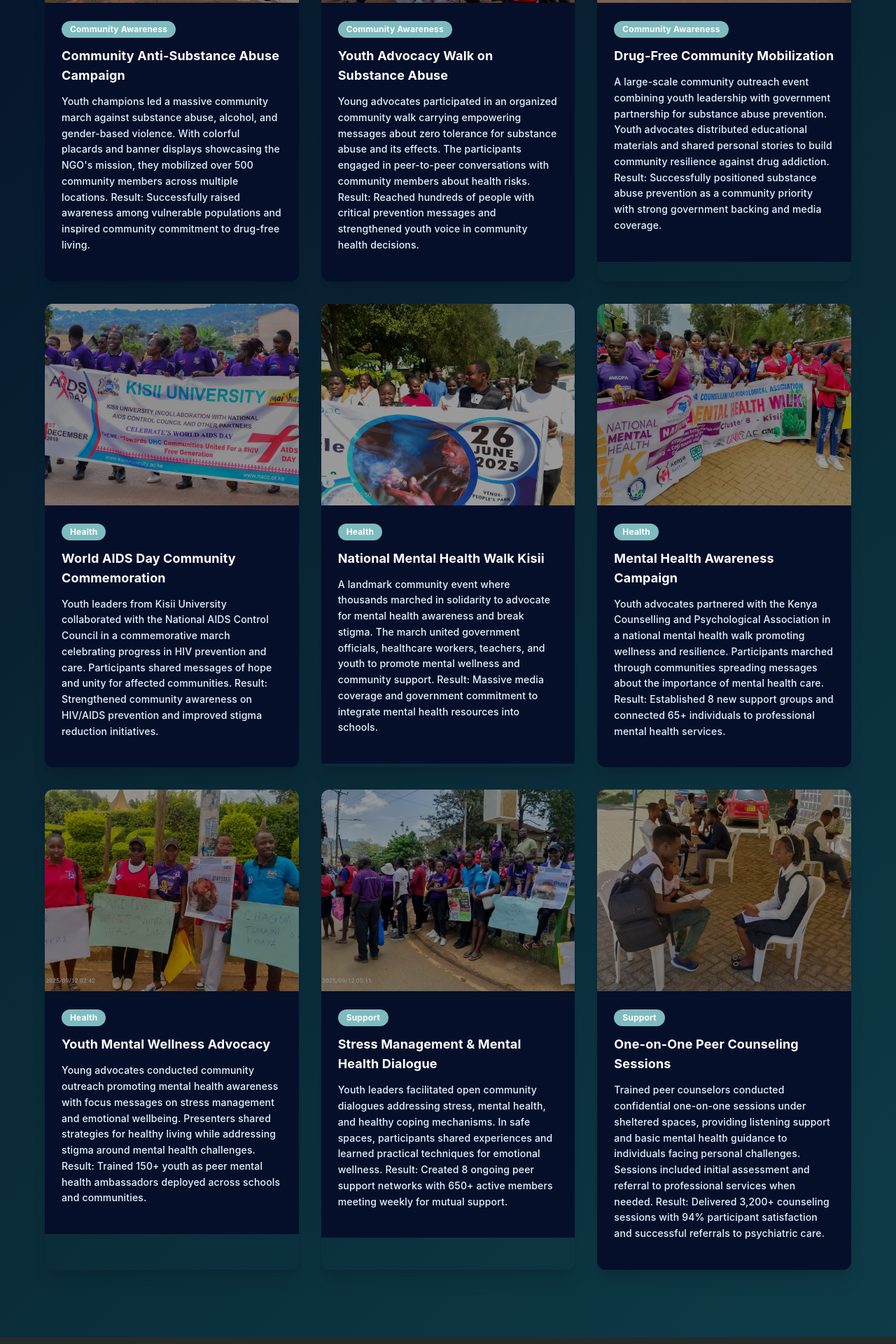
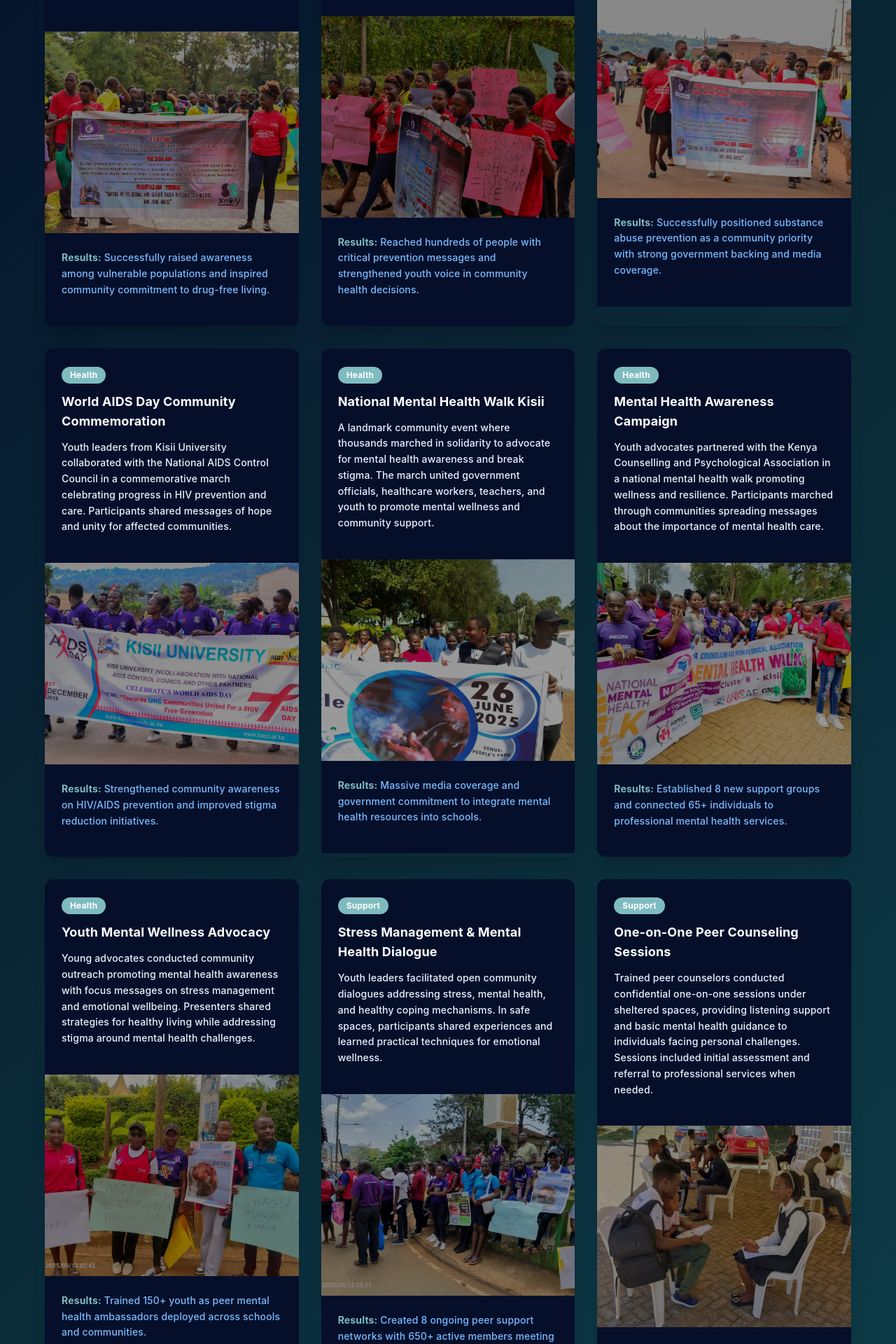
Before and after one commit to DerrickOmwanza/yoniserd, a React (Create React App) app: page /our-work in a window 1280 px wide. Shown: the part 1660-3580 px from the top of the page at 70% size. Built offline with nearby package versions, Linux system fonts and the light colour scheme.

Commit message:
Restructure Our Work gallery - description first, then image, then results

```diff
--- a/src/pages/OurWork.jsx
+++ b/src/pages/OurWork.jsx
@@ -30,55 +30,64 @@ const OurWork = () => {
       image: img1,
       title: 'Community Anti-Substance Abuse Campaign',
       category: 'Community Awareness',
-      details: 'Youth champions led a massive community march against substance abuse, alcohol, and gender-based violence. With colorful placards and banner displays showcasing the NGO\'s mission, they mobilized over 500 community members across multiple locations. Result: Successfully raised awareness among vulnerable populations and inspired community commitment to drug-free living.'
+      description: 'Youth champions led a massive community march against substance abuse, alcohol, and gender-based violence. With colorful placards and banner displays showcasing the NGO\'s mission, they mobilized over 500 community members across multiple locations.',
+      results: 'Successfully raised awareness among vulnerable populations and inspired community commitment to drug-free living.'
     },
     {
       image: img2,
       title: 'Youth Advocacy Walk on Substance Abuse',
       category: 'Community Awareness',
-      details: 'Young advocates participated in an organized community walk carrying empowering messages about zero tolerance for substance abuse and its effects. The participants engaged in peer-to-peer conversations with community members about health risks. Result: Reached hundreds of people with critical prevention messages and strengthened youth voice in community health decisions.'
+      description: 'Young advocates participated in an organized community walk carrying empowering messages about zero tolerance for substance abuse and its effects. The participants engaged in peer-to-peer conversations with community members about health risks.',
+      results: 'Reached hundreds of people with critical prevention messages and strengthened youth voice in community health decisions.'
     },
     {
       image: img3,
       title: 'Drug-Free Community Mobilization',
       category: 'Community Awareness',
-      details: 'A large-scale community outreach event combining youth leadership with government partnership for substance abuse prevention. Youth advocates distributed educational materials and shared personal stories to build community resilience against drug addiction. Result: Successfully positioned substance abuse prevention as a community priority with strong government backing and media coverage.'
+      description: 'A large-scale community outreach event combining youth leadership with government partnership for substance abuse prevention. Youth advocates distributed educational materials and shared personal stories to build community resilience against drug addiction.',
+      results: 'Successfully positioned substance abuse prevention as a community priority with strong government backing and media coverage.'
     },
     {
       image: img4,
       title: 'World AIDS Day Community Commemoration',
       category: 'Health',
-      details: 'Youth leaders from Kisii University collaborated with the National AIDS Control Council in a commemorative march celebrating progress in HIV prevention and care. Participants shared messages of hope and unity for affected communities. Result: Strengthened community awareness on HIV/AIDS prevention and improved stigma reduction initiatives.'
+      description: 'Youth leaders from Kisii University collaborated with the National AIDS Control Council in a commemorative march celebrating progress in HIV prevention and care. Participants shared messages of hope and unity for affected communities.',
+      results: 'Strengthened community awareness on HIV/AIDS prevention and improved stigma reduction initiatives.'
     },
     {
       image: img5,
       title: 'National Mental Health Walk Kisii',
       category: 'Health',
-      details: 'A landmark community event where thousands marched in solidarity to advocate for mental health awareness and break stigma. The march united government officials, healthcare workers, teachers, and youth to promote mental wellness and community support. Result: Massive media coverage and government commitment to integrate mental health resources into schools.'
+      description: 'A landmark community event where thousands marched in solidarity to advocate for mental health awareness and break stigma. The march united government officials, healthcare workers, teachers, and youth to promote mental wellness and community support.',
+      results: 'Massive media coverage and government commitment to integrate mental health resources into schools.'
     },
     {
       image: img6,
       title: 'Mental Health Awareness Campaign',
       category: 'Health',
-      details: 'Youth advocates partnered with the Kenya Counselling and Psychological Association in a national mental health walk promoting wellness and resilience. Participants marched through communities spreading messages about the importance of mental health care. Result: Established 8 new support groups and connected 65+ individuals to professional mental health services.'
+      description: 'Youth advocates partnered with the Kenya Counselling and Psychological Association in a national mental health walk promoting wellness and resilience. Participants marched through communities spreading messages about the importance of mental health care.',
+      results: 'Established 8 new support groups and connected 65+ individuals to professional mental health services.'
     },
     {
       image: img7,
       title: 'Youth Mental Wellness Advocacy',
       category: 'Health',
-      details: 'Young advocates conducted community outreach promoting mental health awareness with focus messages on stress management and emotional wellbeing. Presenters shared strategies for healthy living while addressing stigma around mental health challenges. Result: Trained 150+ youth as peer mental health ambassadors deployed across schools and communities.'
+      description: 'Young advocates conducted community outreach promoting mental health awareness with focus messages on stress management and emotional wellbeing. Presenters shared strategies for healthy living while addressing stigma around mental health challenges.',
+      results: 'Trained 150+ youth as peer mental health ambassadors deployed across schools and communities.'
     },
     {
       image: img8,
       title: 'Stress Management & Mental Health Dialogue',
       category: 'Support',
-      details: 'Youth leaders facilitated open community dialogues addressing stress, mental health, and healthy coping mechanisms. In safe spaces, participants shared experiences and learned practical techniques for emotional wellness. Result: Created 8 ongoing peer support networks with 650+ active members meeting weekly for mutual support.'
+      description: 'Youth leaders facilitated open community dialogues addressing stress, mental health, and healthy coping mechanisms. In safe spaces, participants shared experiences and learned practical techniques for emotional wellness.',
+      results: 'Created 8 ongoing peer support networks with 650+ active members meeting weekly for mutual support.'
     },
     {
       image: img9,
       title: 'One-on-One Peer Counseling Sessions',
       category: 'Support',
-      details: 'Trained peer counselors conducted confidential one-on-one sessions under sheltered spaces, providing listening support and basic mental health guidance to individuals facing personal challenges. Sessions included initial assessment and referral to professional services when needed. Result: Delivered 3,200+ counseling sessions with 94% participant satisfaction and successful referrals to psychiatric care.'
+      description: 'Trained peer counselors conducted confidential one-on-one sessions under sheltered spaces, providing listening support and basic mental health guidance to individuals facing personal challenges. Sessions included initial assessment and referral to professional services when needed.',
+      results: 'Delivered 3,200+ counseling sessions with 94% participant satisfaction and successful referrals to psychiatric care.'
     },
   ];
 
@@ -128,6 +137,16 @@ const OurWork = () => {
                   key={index}
                   className="rounded-xl overflow-hidden shadow-xl hover:shadow-2xl transition-all duration-300 group"
                 >
+                  {/* Description at top */}
+                  <div className="p-6" style={{ backgroundColor: '#050F2A' }}>
+                    <span className="text-xs font-bold text-white px-3 py-1 rounded-full mb-3 inline-block" style={{ backgroundColor: '#7EBBBF' }}>
+                      {item.category}
+                    </span>
+                    <h3 className="text-lg font-bold mb-3" style={{ color: '#FFFFFF' }}>{item.title}</h3>
+                    <p className="text-sm leading-relaxed mb-4" style={{ color: '#E8F4FF' }}>{item.description}</p>
+                  </div>
+
+                  {/* Image in middle */}
                   <div className="relative overflow-hidden h-64 md:h-72">
                     <img
                       src={item.image}
@@ -137,12 +156,11 @@ const OurWork = () => {
                     <div className="absolute inset-0 bg-black/40 group-hover:bg-black/20 transition-colors duration-300"></div>
                   </div>
 
+                  {/* Results at bottom */}
                   <div className="p-6" style={{ backgroundColor: '#050F2A' }}>
-                    <span className="text-xs font-bold text-white px-3 py-1 rounded-full mb-3 inline-block" style={{ backgroundColor: '#7EBBBF' }}>
-                      {item.category}
-                    </span>
-                    <h3 className="text-lg font-bold mb-3" style={{ color: '#FFFFFF' }}>{item.title}</h3>
-                    <p className="text-sm leading-relaxed" style={{ color: '#E8F4FF' }}>{item.details}</p>
+                    <p className="text-sm leading-relaxed" style={{ color: '#7BBBFF' }}>
+                      <span className="font-bold" style={{ color: '#7EBBBF' }}>Results:</span> {item.results}
+                    </p>
                   </div>
                 </div>
               ))}
```
